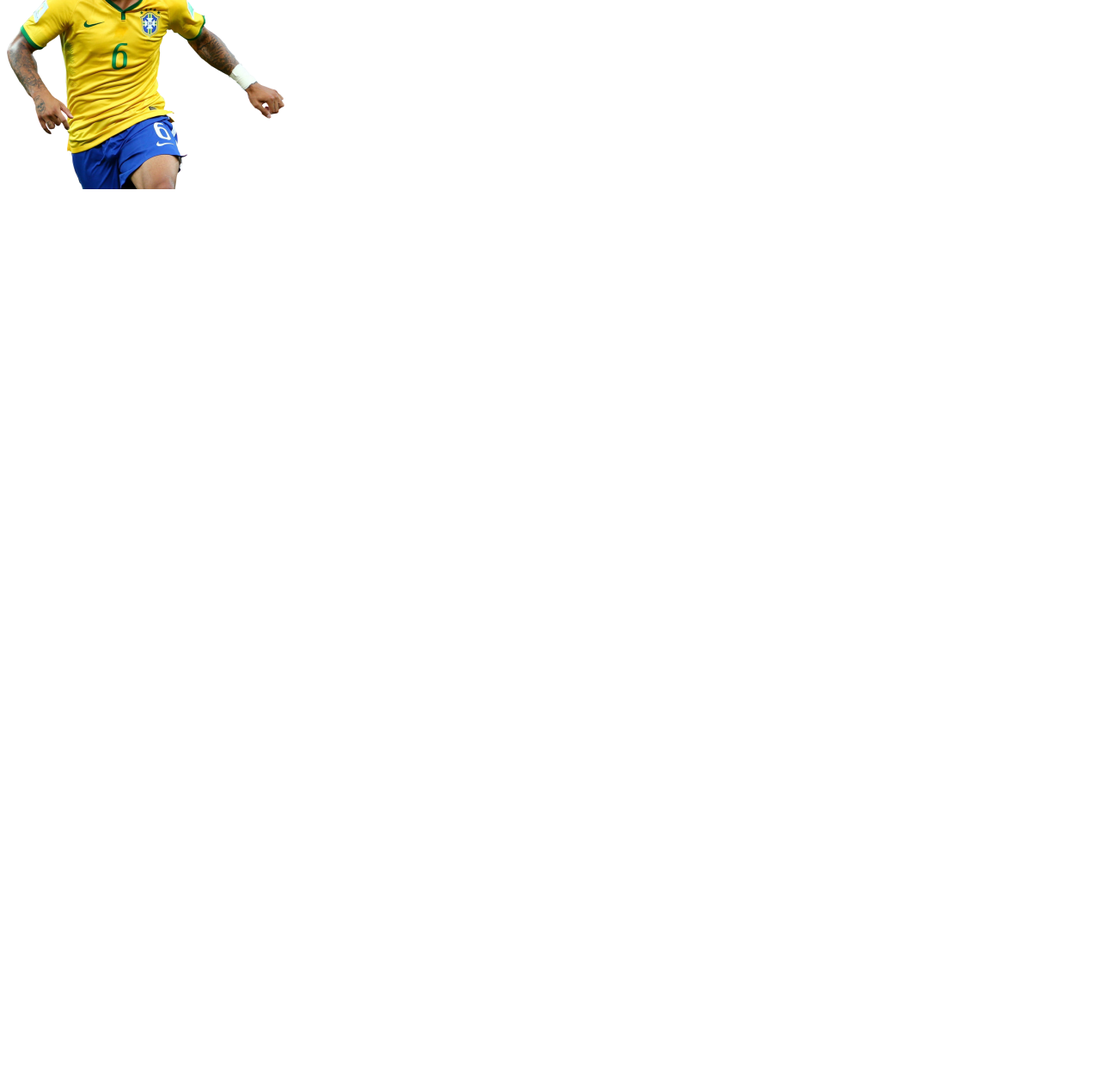
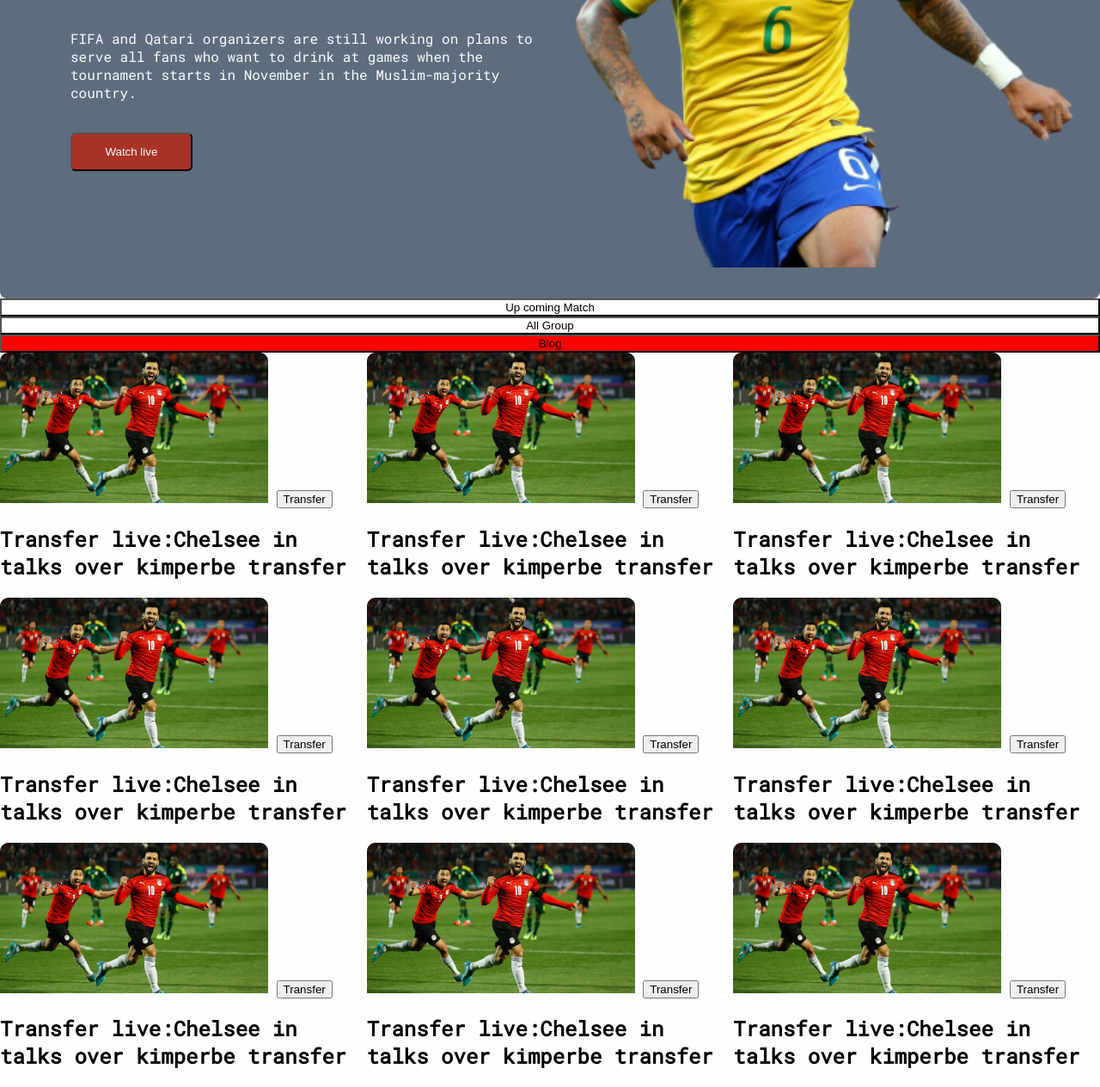
Before and after one commit to asikul1998/Assignment-2, a plain HTML site: page index.html in a window 1280 px wide. Shown: the part 329-1593 px from the top of the page at 86% size. Before the commit the page ends 800 px from the top, so only its background shows below. Drawn offline with Linux system fonts and the light colour scheme.

Commit message:
update html add css

```diff
--- a/index.html
+++ b/index.html
@@ -5,16 +5,26 @@
     <meta http-equiv="X-UA-Compatible" content="IE=edge">
     <meta name="viewport" content="width=device-width, initial-scale=1.0">
     <title>Document</title>
+    <link rel="stylesheet" href="style.css">
+    <link rel="preconnect" href="https://fonts.googleapis.com">
+    <link rel="preconnect" href="https://fonts.gstatic.com" crossorigin>
+    <link href="https://fonts.googleapis.com/css2?family=Poppins:wght@400;500&family=Roboto+Mono&family=Roboto:wght@500&display=swap" rel="stylesheet">
 </head>
 <body>
+
+    <!-- section-1 -->
+
+<section>
+    <!-- container-1 -->
            <div class="container">
                <div class="left-div">
                     <h1>The greatest<br> show on the <br>earth</h1>
                     <p>
                         FIFA and Qatari organizers are still working on plans to serve all fans who want to drink at games when the tournament starts in November in the Muslim-majority country.
                     </p>
-        <button>
-            <span>Watch live</span>
+                    <button class="
+                    container-btn">
+                        <a href="https://www.linkedin.com/in/md-asikul-islam-788b9221a/">Watch live</a>
                     </button>
                </div>
                <div class="right-div">
@@ -22,5 +32,62 @@
                </div>
            </div>
 
+<!-- container-2 -->
+
+</section>
+<div class="players-market">
+        <div class="players-btn">
+                <button class="match-btn"><span>Up coming Match</span></button>
+                <button class="match-btn"><span>All Group</span></button>
+                <button id="blog-btn"><span>Blog</span></button>
+        </div>
+        <div class="player-choose">
+                <div class="player-buy">
+                    <img src="/world-cup-main/assets/Blog Image.png" alt="">
+                    <button><span>Transfer</span></button>
+                    <h2>Transfer live:Chelsee in talks over kimperbe transfer</h2>
+                </div>
+                <div class="player-buy">
+                    <img src="/world-cup-main/assets/Blog Image.png" alt="">
+                    <button><span>Transfer</span></button>
+                    <h2>Transfer live:Chelsee in talks over kimperbe transfer</h2>
+                </div>
+                <div class="player-buy">
+                    <img src="/world-cup-main/assets/Blog Image.png" alt="">
+                    <button><span>Transfer</span></button>
+                    <h2>Transfer live:Chelsee in talks over kimperbe transfer</h2>
+                </div>
+                <div class="player-buy">
+                    <img src="/world-cup-main/assets/Blog Image.png" alt="">
+                    <button><span>Transfer</span></button>
+                    <h2>Transfer live:Chelsee in talks over kimperbe transfer</h2>
+                </div>
+                <div class="player-buy">
+                    <img src="/world-cup-main/assets/Blog Image.png" alt="">
+                    <button><span>Transfer</span></button>
+                    <h2>Transfer live:Chelsee in talks over kimperbe transfer</h2>
+                </div>
+                <div class="player-buy">
+                    <img src="/world-cup-main/assets/Blog Image.png" alt="">
+                    <button><span>Transfer</span></button>
+                    <h2>Transfer live:Chelsee in talks over kimperbe transfer</h2>
+                </div>
+                <div class="player-buy">
+                    <img src="/world-cup-main/assets/Blog Image.png" alt="">
+                    <button><span>Transfer</span></button>
+                    <h2>Transfer live:Chelsee in talks over kimperbe transfer</h2>
+                </div>
+                <div class="player-buy">
+                    <img src="/world-cup-main/assets/Blog Image.png" alt="">
+                    <button><span>Transfer</span></button>
+                    <h2>Transfer live:Chelsee in talks over kimperbe transfer</h2>
+                </div>
+                <div class="player-buy">
+                    <img src="/world-cup-main/assets/Blog Image.png" alt="">
+                    <button><span>Transfer</span></button>
+                    <h2>Transfer live:Chelsee in talks over kimperbe transfer</h2>
+                </div>
+        </div>
+</div>
 </body>
 </html>
--- a/style.css
+++ b/style.css
@@ -1,9 +1,94 @@
 body{
-
+    font-family: 'Roboto', sans-serif;
+    font-family: 'Roboto Mono', monospace;
+    background-color:#FDFEFE;
     box-sizing: border-box;
     margin: 0 auto;
 }
 :root{
-    --container-color:
+    --container-color:#5D6D7E;
+    --color:#FBFCFC ;
+    --btn-color:#A93226;
+    --player-btn-color:#17202A;
 
 }
+
+/* container-1 */
+
+.container{
+    background-color: var(--container-color);
+    display: flex;
+    border-radius: 8px;
+    justify-content: center;
+    align-items: center;
+    padding: 2rem;
+    gap: 10px;
+}
+.left-div{
+width: 48%;
+padding-right: 1.5rem;
+}
+.left-div h1{
+color:var(--color);
+font-size: 42px;
+margin-top: 0;
+}
+.left-div p{
+color: var(--color);
+margin-top: 50px;
+
+}
+.container-btn{
+background-color: var(--btn-color);
+padding:0.8rem 2.4rem;
+border-radius: 6px;
+margin-top: 20px;
+transition: 0.4s all;
+position: relative;
+overflow: hidden;
+}
+.container-btn a{
+    color: var(--color);
+    text-decoration: none;
+}
+.container-btn:hover{
+    background-color:#7B241C ;
+    box-shadow: 0 2px 10px 4px;
+}
+.container-btn:focus{
+    outline: none;
+}
+.left-div {
+margin-left: 50px;
+}
+.right-div{
+width: 50%;
+}
+.right-div img{
+width: 100%;
+}
+
+/* contianer-2 */
+
+.players-market{
+
+}
+.players-btn{
+color:var(--color);
+background-color: black;
+display: flex;
+flex-direction: column;
+}
+.match-btn{
+background-color: #fff;
+}
+#blog-btn{
+background-color: red;
+}
+.player-choose{
+    display: grid;
+    grid-template-columns: repeat(3, 1fr);
+}
+.player-buy{
+
+}
```
Lines whose indentation alone changed are shown as unchanged.
